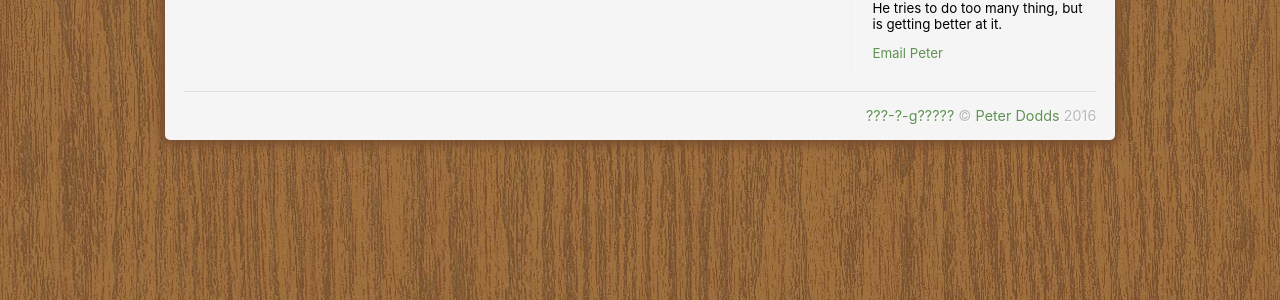
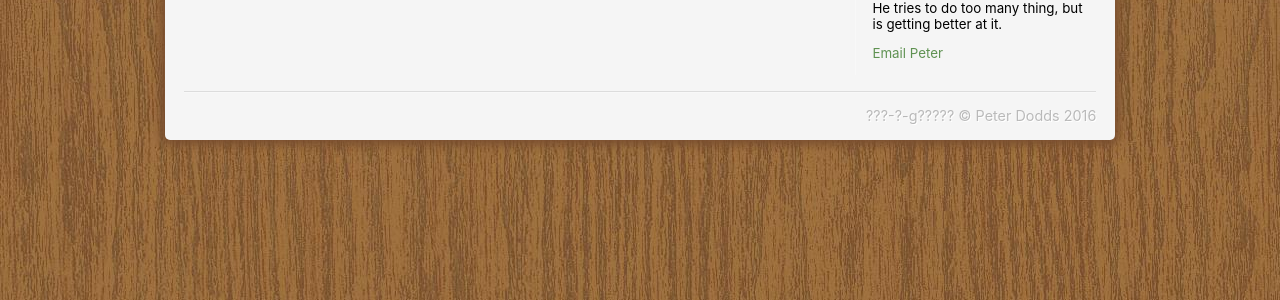
Before and after one commit to m0tive/pddds.com, a Jekyll site: the page built from 403.md, in a window 1280 px wide. Shown: the part 301-601 px from the top of the page. Built offline with Jekyll 4.4.1, drawn with Linux system fonts in a browser that asks for light colours; our own code applies the rules of GitHub Pages for plain Markdown files.

Commit message:
Dont show link in footer with link colors

```diff
--- a/css/base.scss
+++ b/css/base.scss
@@ -276,7 +276,9 @@ body > footer {
     > p {
         font-size: 0.9em;
         text-align: right;
-        @include shadow-text;
+        &, a, a:hover, a:visited {
+            @include shadow-text;
+        }
     }
 }
 
```
